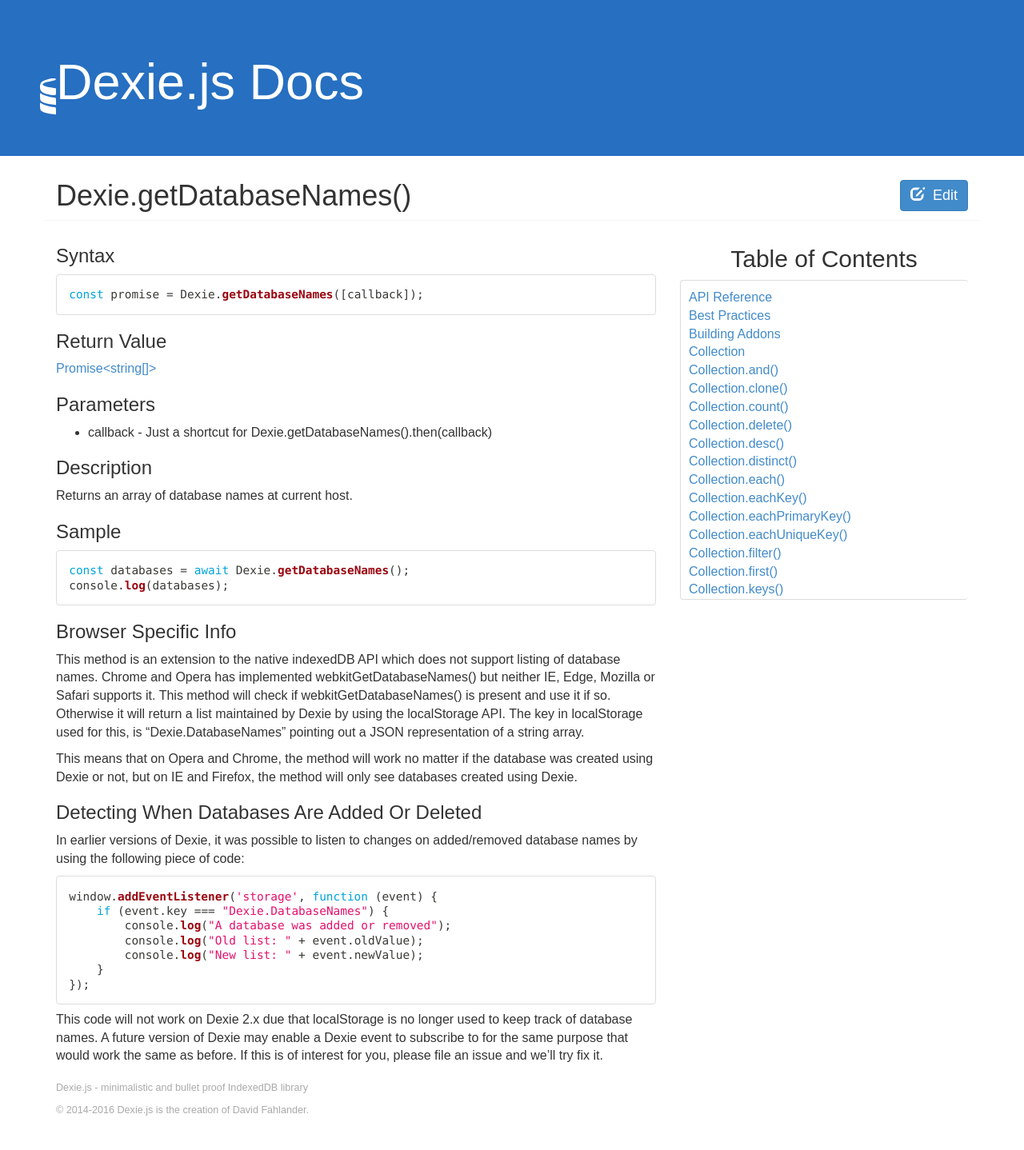
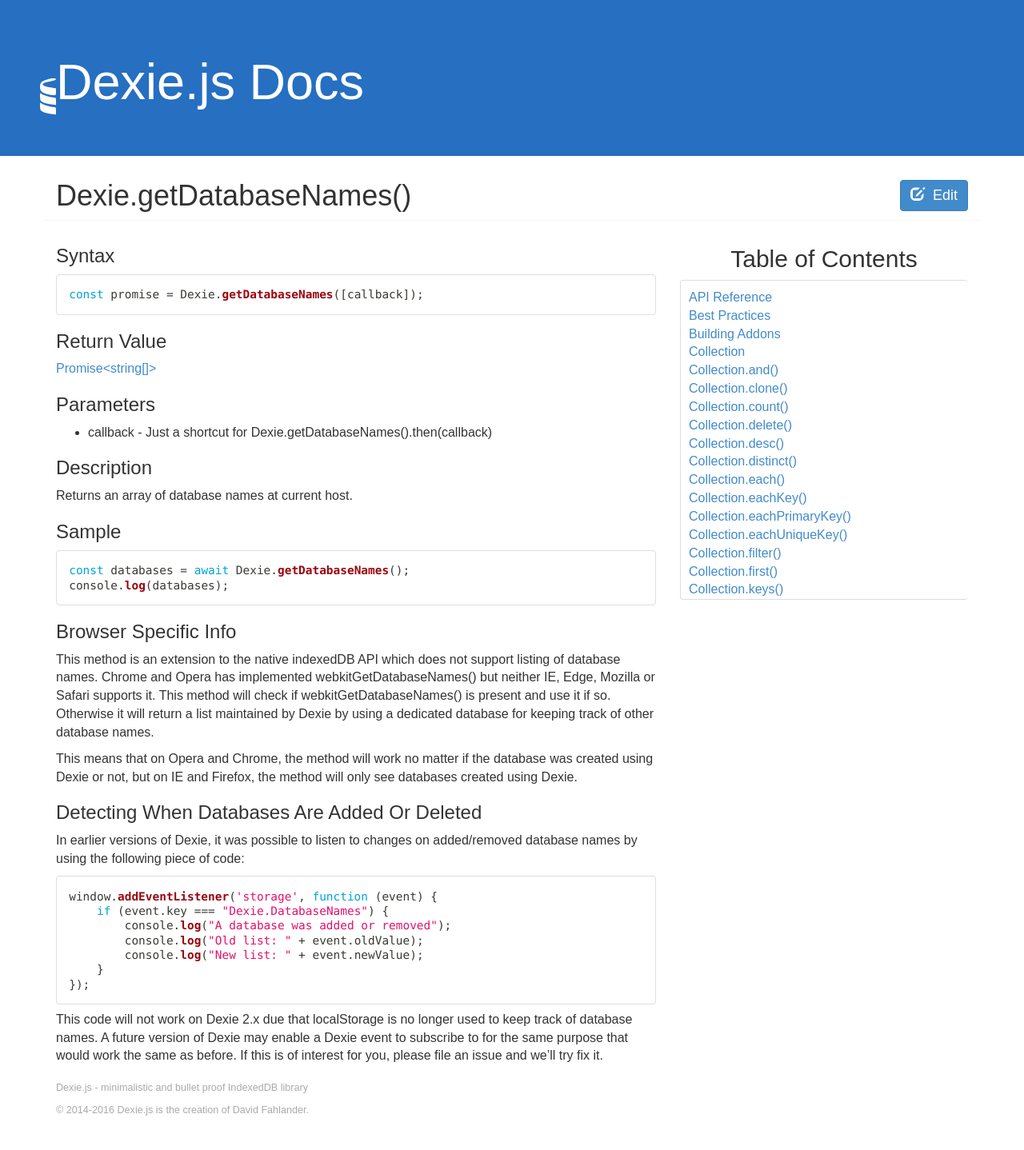
Before and after one commit to dexie/dexie-website, a Jekyll site: the page built from docs/Dexie/Dexie.getDatabaseNames().md, in a window 1280 px wide. Shown: the whole page at 80% size. Built offline with Jekyll 4.4.1, drawn with Linux system fonts in a browser that asks for light colours.

Commit message:
Update Dexie.getDatabaseNames().md

```diff
--- a/docs/Dexie/Dexie.getDatabaseNames().md
+++ b/docs/Dexie/Dexie.getDatabaseNames().md
@@ -30,7 +30,7 @@
 
 ### Browser Specific Info
 
-This method is an extension to the native indexedDB API which does not support listing of database names. Chrome and Opera has implemented webkitGetDatabaseNames() but neither IE, Edge, Mozilla or Safari supports it. This method will check if webkitGetDatabaseNames() is present and use it if so. Otherwise it will return a list maintained by Dexie by using the localStorage API. The key in localStorage used for this, is "Dexie.DatabaseNames" pointing out a JSON representation of a string array.
+This method is an extension to the native indexedDB API which does not support listing of database names. Chrome and Opera has implemented webkitGetDatabaseNames() but neither IE, Edge, Mozilla or Safari supports it. This method will check if webkitGetDatabaseNames() is present and use it if so. Otherwise it will return a list maintained by Dexie by using a dedicated database for keeping track of other database names.
 
 This means that on Opera and Chrome, the method will work no matter if the database was created using Dexie or not, but on IE and Firefox, the method will only see databases created using Dexie.
 
```
